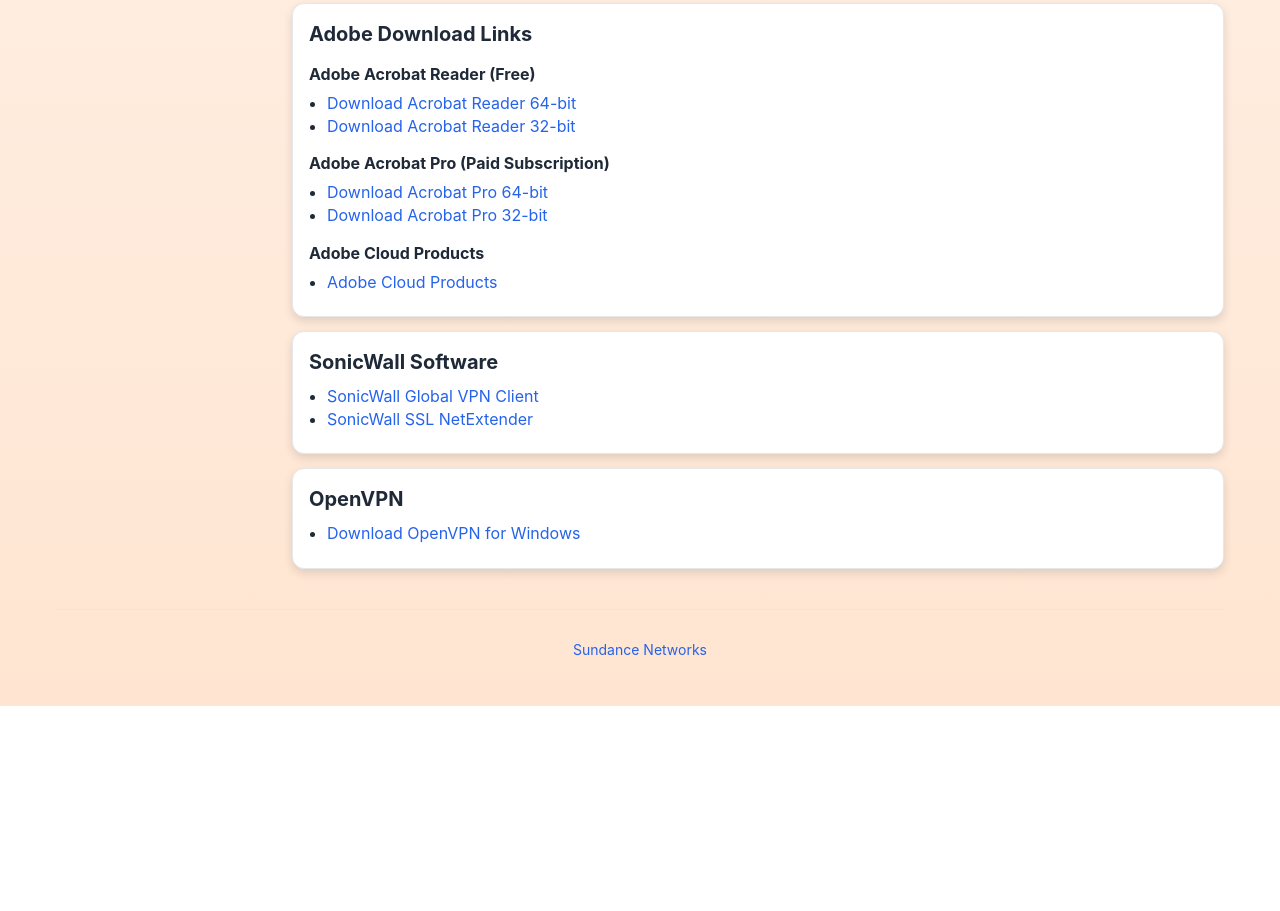
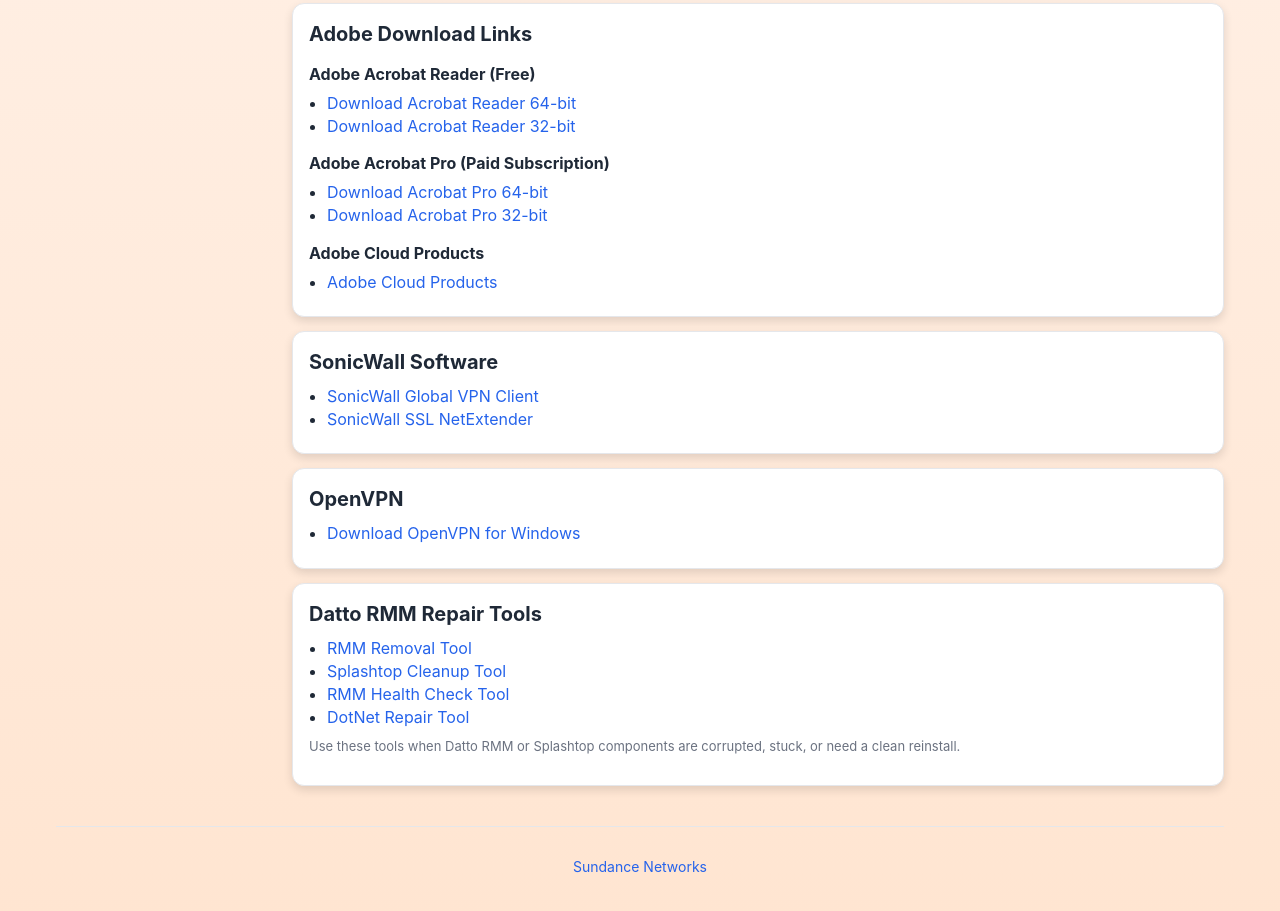
Before and after one commit to SundanceNetworks570/TechHub, a website: page index.html in a window 1280 px wide. Shown: the part 945-1856 px from the top of the page. Before the commit the page ends 1651 px from the top, so only its background shows below. Drawn offline with Linux system fonts and the light colour scheme.

Commit message:
Update index.html

```diff
--- a/index.html
+++ b/index.html
@@ -150,7 +150,41 @@
             <li><a href="https://openvpn.net/downloads/openvpn-connect-v3-windows.msi" target="_blank" rel="noopener">Download OpenVPN for Windows</a></li>
           </ul>
         </section>
-      </main>
+
+    <section id="datto-rmm-repair-tools">
+      <h1>Datto RMM Repair Tools</h1>
+      <ul>
+        <li>
+          <a href="https://github.com/SundanceNetworks570/TechHub/raw/refs/heads/main/KillRMM.zip"
+             target="_blank" rel="noopener">
+            RMM Removal Tool
+          </a>
+        </li>
+        <li>
+          <a href="https://github.com/SundanceNetworks570/TechHub/raw/refs/heads/main/CleanupToolSRC%20(2).zip"
+             target="_blank" rel="noopener">
+            Splashtop Cleanup Tool
+          </a>
+        </li>
+        <li>
+          <a href="https://github.com/SundanceNetworks570/TechHub/raw/refs/heads/main/v2-2-296.zip"
+             target="_blank" rel="noopener">
+            RMM Health Check Tool
+          </a>
+        </li>
+        <li>
+          <a href="https://github.com/SundanceNetworks570/TechHub/raw/refs/heads/main/NetFxRepairTool.exe"
+             target="_blank" rel="noopener">
+            DotNet Repair Tool
+          </a>
+        </li>
+      </ul>
+      <p style="color: var(--muted); font-size: 13px; margin-top: 8px;">
+        Use these tools when Datto RMM or Splashtop components are corrupted, stuck, or need a clean reinstall.
+      </p>
+    </section>
+
+  </main>
     </div>
 
     <footer><p><a href="https://www.sundancenetworks.com" target="_blank" rel="noopener">Sundance Networks</a></p></footer>
```
